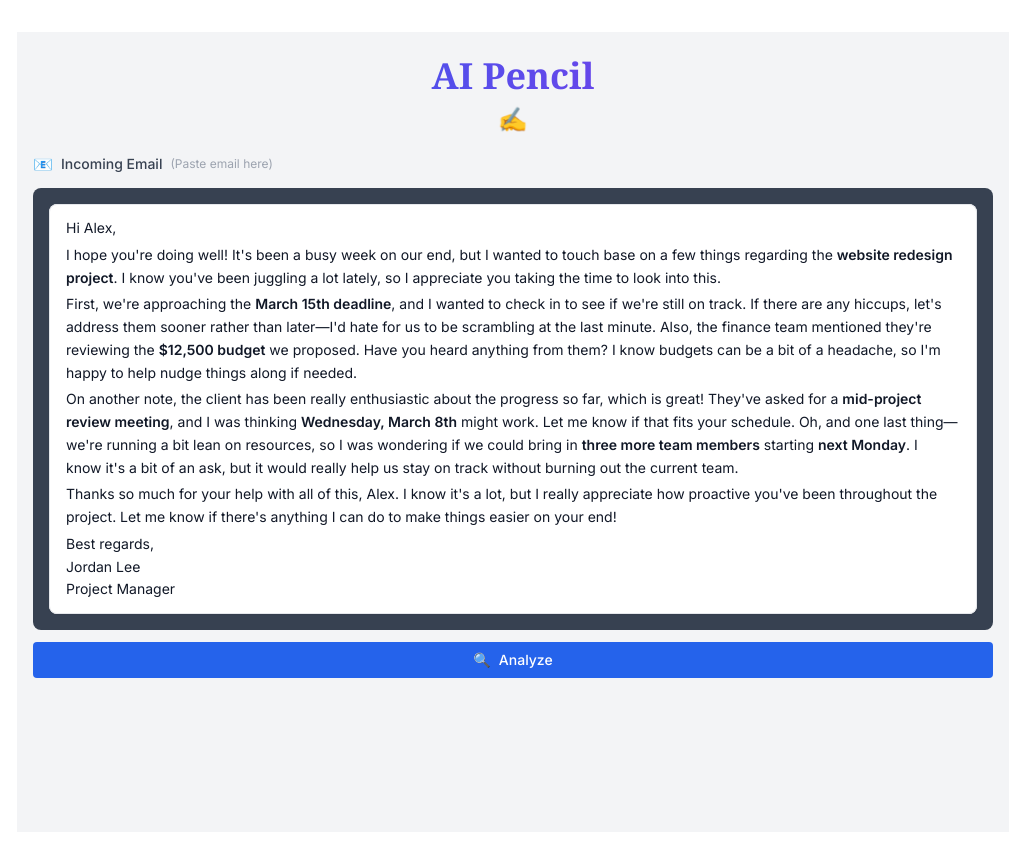
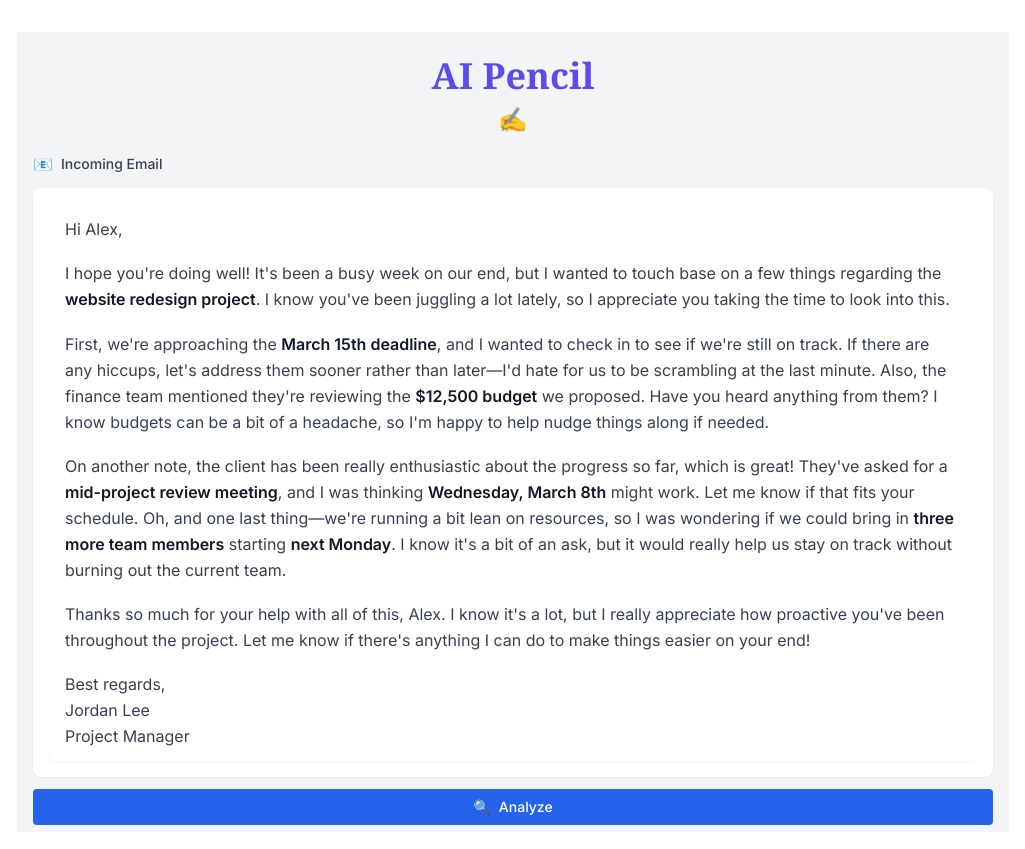
Before and after one commit to elkholyaa/prototype-ai-pencil, a Next.js app: page / in a window 1280 px wide. Shown: the whole page, without its empty margins (127-1152 px from the left). Built offline with nearby package versions, Linux system fonts and the light colour scheme.

Commit message:
reply is now rtf. ui is improved. See UI screenshot: https://github.com/elkholyaa/prototype-ai-pencil/blob/master/doc/sscreenshot-localhost_3000-2025_01_08-21_25_31.png

```diff
--- a/package.json
+++ b/package.json
@@ -13,6 +13,9 @@
     "@tiptap/extension-bold": "^2.11.0",
     "@tiptap/extension-bullet-list": "^2.11.0",
     "@tiptap/extension-italic": "^2.11.0",
+    "@tiptap/extension-link": "^2.11.0",
+    "@tiptap/extension-placeholder": "^2.11.0",
+    "@tiptap/extension-text-align": "^2.11.0",
     "@tiptap/extension-underline": "^2.11.0",
     "@tiptap/pm": "^2.11.0",
     "@tiptap/react": "^2.11.0",
--- a/src/app/page.tsx
+++ b/src/app/page.tsx
@@ -6,8 +6,9 @@ import { motion } from 'framer-motion'
 import { SAMPLE_EMAIL } from '@/data/sampleEmail'
 import { SAMPLE_KEY_POINTS } from '@/data/sampleKeyPoints'
 import { SAMPLE_QUESTIONS } from '@/data/sampleQuestions'
+import IncomingEmailArea from '@/components/IncomingEmailArea'
 
-const RichTextEditor = dynamic(() => import('@/components/RichTextEditor'), {
+const DraftEmailEditor = dynamic(() => import('@/components/DraftEmailEditor'), {
   ssr: false,
 })
 
@@ -82,16 +83,12 @@ export default function Home() {
               <span>📧</span>
               <h2 className="text-sm font-medium text-gray-700">Incoming Email</h2>
             </div>
-            <span className="text-xs text-gray-400">(Paste email here)</span>
           </div>
-          <div className="bg-gray-700 rounded-lg overflow-hidden">
+          <div className="bg-white rounded-lg shadow-sm">
             <div className="p-4 w-full">
-              <RichTextEditor
+              <IncomingEmailArea
                 content={email}
-                onChange={setEmail}
-                placeholder="Paste your email here..."
-                editable={true}
-                className="text-black leading-relaxed"
+                className="text-gray-700 leading-relaxed"
               />
             </div>
           </div>
@@ -227,14 +224,12 @@ export default function Home() {
                     <h2 className="text-sm font-medium text-gray-700">Draft Reply</h2>
                   </div>
                 </div>
-                <div className="bg-gray-700 rounded-lg overflow-hidden">
+                <div className="bg-white rounded-lg shadow-sm">
                   <div className="p-4 w-full">
-                    <RichTextEditor
+                    <DraftEmailEditor
                       content={reply}
                       onChange={setReply}
-                      editable={true}
-                      placeholder="Generated reply will appear here..."
-                      className="text-black leading-relaxed"
+                      className="text-gray-700 leading-relaxed"
                     />
                   </div>
                 </div>
--- /dev/null
+++ b/src/components/DraftEmailEditor.tsx
@@ -0,0 +1,179 @@
+'use client'
+
+import { useEffect } from 'react'
+import { EditorContent, useEditor } from '@tiptap/react'
+import StarterKit from '@tiptap/starter-kit'
+import { Editor } from '@tiptap/core'
+import Underline from '@tiptap/extension-underline'
+import TextAlign from '@tiptap/extension-text-align'
+import Placeholder from '@tiptap/extension-placeholder'
+
+const MenuButton = ({
+  onClick,
+  isActive = false,
+  children,
+  title,
+}: {
+  onClick: () => void,
+  isActive?: boolean,
+  children: React.ReactNode,
+  title?: string,
+}) => (
+  <button
+    onClick={onClick}
+    title={title}
+    type="button"
+    className={`p-1.5 rounded hover:bg-gray-100 ${isActive ? 'bg-gray-100 text-blue-600' : 'text-gray-700'}`}
+  >
+    {children}
+  </button>
+)
+
+export default function DraftEmailEditor({
+  content,
+  onChange,
+  placeholder = 'Type your reply here...',
+  editable = true,
+  className,
+}: {
+  content: string
+  onChange: (content: string) => void
+  placeholder?: string
+  editable?: boolean
+  className?: string
+}) {
+  const editor = useEditor({
+    extensions: [
+      StarterKit.configure({
+        heading: false,
+        codeBlock: false,
+        horizontalRule: false,
+      }),
+      Underline,
+      TextAlign.configure({
+        types: ['paragraph'],
+      }),
+      Placeholder.configure({
+        placeholder,
+      }),
+    ],
+    content,
+    editable,
+    onUpdate: ({ editor }: { editor: Editor }) => {
+      onChange(editor.getHTML())
+    },
+    editorProps: {
+      attributes: {
+        class: `prose prose-sm max-w-none focus:outline-none ${className || ''}`,
+      },
+    },
+  })
+
+  useEffect(() => {
+    if (editor && !editor.isDestroyed) {
+      if (content !== editor.getHTML()) {
+        editor.commands.setContent(content)
+      }
+    }
+  }, [content, editor])
+
+  if (!editor) {
+    return null
+  }
+
+  return (
+    <div className="relative w-full rounded-lg border border-gray-200 bg-white shadow-sm">
+      <div className="border-b border-gray-200 bg-gray-50 px-3 py-1.5 flex flex-wrap items-center gap-0.5">
+        <MenuButton
+          onClick={() => editor.chain().focus().toggleBold().run()}
+          isActive={editor.isActive('bold')}
+          title="Bold (Ctrl+B)"
+        >
+          <svg xmlns="http://www.w3.org/2000/svg" viewBox="0 0 24 24" width="20" height="20" fill="currentColor">
+            <path d="M8 11h4.5a2.5 2.5 0 1 0 0-5H8v5Zm10 4.5a4.5 4.5 0 0 1-4.5 4.5H6V4h6.5a4.5 4.5 0 0 1 3.256 7.606A4.498 4.498 0 0 1 18 15.5ZM8 13v5h5.5a2.5 2.5 0 1 0 0-5H8Z"/>
+          </svg>
+        </MenuButton>
+        <MenuButton
+          onClick={() => editor.chain().focus().toggleItalic().run()}
+          isActive={editor.isActive('italic')}
+          title="Italic (Ctrl+I)"
+        >
+          <svg xmlns="http://www.w3.org/2000/svg" viewBox="0 0 24 24" width="20" height="20" fill="currentColor">
+            <path d="M15 20H7v-2h2.927l2.116-12H9V4h8v2h-2.927l-2.116 12H15v2Z"/>
+          </svg>
+        </MenuButton>
+        <MenuButton
+          onClick={() => editor.chain().focus().toggleUnderline().run()}
+          isActive={editor.isActive('underline')}
+          title="Underline (Ctrl+U)"
+        >
+          <svg xmlns="http://www.w3.org/2000/svg" viewBox="0 0 24 24" width="20" height="20" fill="currentColor">
+            <path d="M8 3v9a4 4 0 1 0 8 0V3h2v9a6 6 0 1 1-12 0V3h2ZM4 20h16v2H4v-2Z"/>
+          </svg>
+        </MenuButton>
+        <div className="w-px h-6 bg-gray-300 mx-1" />
+        <MenuButton
+          onClick={() => editor.chain().focus().toggleBulletList().run()}
+          isActive={editor.isActive('bulletList')}
+          title="Bullet List"
+        >
+          <svg xmlns="http://www.w3.org/2000/svg" viewBox="0 0 24 24" width="20" height="20" fill="currentColor">
+            <path d="M8 4h13v2H8V4ZM4.5 6.5a1.5 1.5 0 1 1 0-3 1.5 1.5 0 0 1 0 3Zm0 7a1.5 1.5 0 1 1 0-3 1.5 1.5 0 0 1 0 3Zm0 6.9a1.5 1.5 0 1 1 0-3 1.5 1.5 0 0 1 0 3ZM8 11h13v2H8v-2Zm0 7h13v2H8v-2Z"/>
+          </svg>
+        </MenuButton>
+        <MenuButton
+          onClick={() => editor.chain().focus().toggleOrderedList().run()}
+          isActive={editor.isActive('orderedList')}
+          title="Numbered List"
+        >
+          <svg xmlns="http://www.w3.org/2000/svg" viewBox="0 0 24 24" width="20" height="20" fill="currentColor">
+            <path d="M8 4h13v2H8V4ZM5 3v3h1v1H3V6h1V4H3V3h2Zm-2 7h3.25v1.5H4.75V13H3v-1h1v-.5H3v-1h2Zm0 7h3v1H4.75v1H6v1H3v-1h1v-1H3v-1Zm5 1h13v2H8v-2Zm0-7h13v2H8v-2Z"/>
+          </svg>
+        </MenuButton>
+        <div className="w-px h-6 bg-gray-300 mx-1" />
+        <MenuButton
+          onClick={() => editor.chain().focus().setTextAlign('left').run()}
+          isActive={editor.isActive({ textAlign: 'left' })}
+          title="Align Left"
+        >
+          <svg xmlns="http://www.w3.org/2000/svg" viewBox="0 0 24 24" width="20" height="20" fill="currentColor">
+            <path d="M3 4h18v2H3V4Zm0 15h14v2H3v-2Zm0-5h18v2H3v-2Zm0-5h14v2H3V9Z"/>
+          </svg>
+        </MenuButton>
+        <MenuButton
+          onClick={() => editor.chain().focus().setTextAlign('center').run()}
+          isActive={editor.isActive({ textAlign: 'center' })}
+          title="Align Center"
+        >
+          <svg xmlns="http://www.w3.org/2000/svg" viewBox="0 0 24 24" width="20" height="20" fill="currentColor">
+            <path d="M3 4h18v2H3V4Zm2 15h14v2H5v-2Zm-2-5h18v2H3v-2Zm2-5h14v2H5V9Z"/>
+          </svg>
+        </MenuButton>
+        <MenuButton
+          onClick={() => editor.chain().focus().setTextAlign('right').run()}
+          isActive={editor.isActive({ textAlign: 'right' })}
+          title="Align Right"
+        >
+          <svg xmlns="http://www.w3.org/2000/svg" viewBox="0 0 24 24" width="20" height="20" fill="currentColor">
+            <path d="M3 4h18v2H3V4Zm4 15h14v2H7v-2Zm-4-5h18v2H3v-2Zm4-5h14v2H7V9Z"/>
+          </svg>
+        </MenuButton>
+      </div>
+
+      <div className="mx-auto w-full overflow-hidden">
+        <EditorContent
+          editor={editor}
+          id="draft-email-editor"
+          name="draft-email-editor"
+          className="w-full [&_.ProseMirror]:min-h-[400px] [&_.ProseMirror]:px-4 [&_.ProseMirror]:py-3
+                     [&_.ProseMirror]:text-gray-900 [&_.ProseMirror_p]:my-1
+                     [&_.ProseMirror_p:first-child]:mt-0 [&_.ProseMirror_p:last-child]:mb-0
+                     [&_.ProseMirror]:text-base [&_.ProseMirror]:leading-relaxed
+                     [&_.ProseMirror:focus]:outline-none
+                     [&_.ProseMirror_ul]:list-disc [&_.ProseMirror_ul]:pl-4
+                     [&_.ProseMirror_ol]:list-decimal [&_.ProseMirror_ol]:pl-4"
+        />
+      </div>
+    </div>
+  )
+}
--- /dev/null
+++ b/src/components/IncomingEmailArea.tsx
@@ -0,0 +1,34 @@
+'use client'
+
+const formatContent = (content: string) => {
+  // First convert markdown to HTML
+  let html = content.replace(/\*\*(.*?)\*\*/g, '<strong>$1</strong>')
+
+  // Convert line breaks to paragraphs if content isn't already HTML
+  if (!html.includes('</p>')) {
+    html = html
+      .split(/\n\s*\n/) // Split on empty lines
+      .map(para => para.trim())
+      .filter(para => para.length > 0)
+      .map(para => `<p>${para.replace(/\n/g, '<br>')}</p>`)
+      .join('')
+  }
+
+  return html
+}
+
+export default function IncomingEmailArea({
+  content,
+  className,
+}: {
+  content: string
+  className?: string
+}) {
+  return (
+    <div
+      className={`w-full rounded-lg border border-gray-200 bg-white shadow-sm overflow-auto
+                  prose prose-sm max-w-none px-4 py-3 min-h-[400px] text-base leading-relaxed ${className || ''}`}
+      dangerouslySetInnerHTML={{ __html: formatContent(content) }}
+    />
+  )
+}
--- a/src/components/RichTextEditor.tsx
+++ b/src/components/RichTextEditor.tsx
@@ -1,78 +1,22 @@
 'use client'
 
-import { useEffect } from 'react'
-import { EditorContent, useEditor } from '@tiptap/react'
-import StarterKit from '@tiptap/starter-kit'
-import { Editor } from '@tiptap/core'
-
-const formatContent = (content: string) => {
-  // First convert markdown to HTML
-  let html = content.replace(/\*\*(.*?)\*\*/g, '<strong>$1</strong>')
-
-  // Convert line breaks to paragraphs if content isn't already HTML
-  if (!html.includes('</p>')) {
-    html = html
-      .split(/\n\s*\n/) // Split on empty lines
-      .map(para => para.trim())
-      .filter(para => para.length > 0)
-      .map(para => `<p>${para.replace(/\n/g, '<br>')}</p>`)
-      .join('')
-  }
-
-  return html
-}
-
-export default function RichTextEditor({
+export default function IncomingEmailArea({
   content,
   onChange,
-  placeholder,
-  editable,
   className,
 }: {
   content: string
   onChange: (content: string) => void
-  placeholder?: string
-  editable?: boolean
   className?: string
 }) {
-  const editor = useEditor({
-    extensions: [StarterKit],
-    content: formatContent(content),
-    editable,
-    immediatelyRender: false,
-    onUpdate: ({ editor }: { editor: Editor }) => {
-      onChange(editor.getHTML())
-    },
-    editorProps: {
-      attributes: {
-        class: `prose prose-sm max-w-none focus:outline-none ${className || ''}`,
-      },
-    },
-  })
-
-  useEffect(() => {
-    if (editor && !editor.isDestroyed) {
-      const formattedContent = formatContent(content)
-      if (formattedContent !== editor.getHTML()) {
-        editor.commands.setContent(formattedContent)
-      }
-    }
-  }, [content, editor])
-
   return (
-    <div className="relative w-full rounded-lg border border-gray-200 bg-white shadow-sm">
-      <div className="mx-auto w-full overflow-hidden">
-        <EditorContent
-          editor={editor}
-          placeholder={placeholder}
-          id="rich-text-editor"
-          name="rich-text-editor"
-          className="w-full [&_.ProseMirror]:min-h-[180px] [&_.ProseMirror]:px-4 [&_.ProseMirror]:py-3
-                     [&_.ProseMirror]:text-gray-900 [&_.ProseMirror_p]:my-1
-                     [&_.ProseMirror_p:first-child]:mt-0 [&_.ProseMirror_p:last-child]:mb-0
-                     [&_.ProseMirror:focus]:outline-none [&_.ProseMirror]:leading-relaxed"
-        />
-      </div>
-    </div>
+    <textarea
+      value={content}
+      onChange={(e) => onChange(e.target.value)}
+      className={`w-full rounded-lg border border-gray-200 bg-white shadow-sm
+                 px-4 py-3 min-h-[180px] resize-none focus:outline-none focus:ring-2
+                 focus:ring-blue-500 focus:border-transparent ${className || ''}`}
+      placeholder="Paste or type email content here..."
+    />
   )
 }
```
Also changed, not shown: 1 other file (tests, documents, lock files or other folders).
